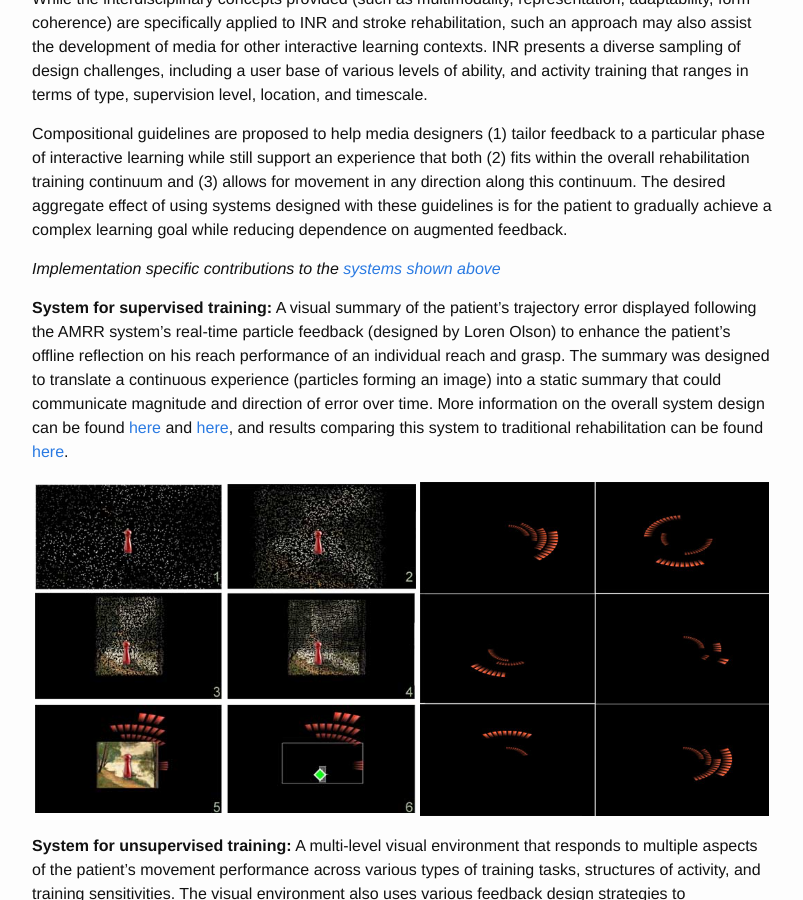
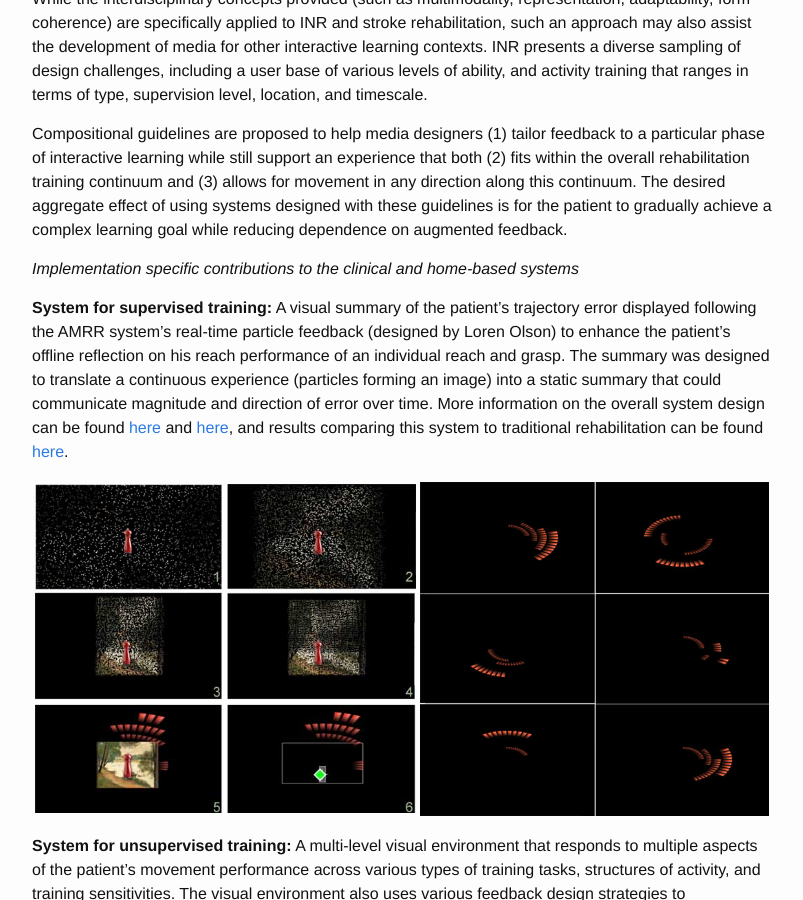
Before and after one commit to nicolelehrer/nicolelehrer.github.io, a Jekyll site: the page built from feedback.md, in a window 1280 px wide and 900 px high, scrolled down 1343 px. Shown: the whole window, without its empty margins (238-1041 px from the left). Built offline with Jekyll 4.4.1, drawn with Linux system fonts in a browser that asks for light colours.

Commit message:
removed internal hyperlink

```diff
--- a/feedback.md
+++ b/feedback.md
@@ -27,7 +27,7 @@ While the interdisciplinary concepts provided (such as multimodality, representa
 
 Compositional guidelines are proposed to help media designers (1) tailor feedback to a particular phase of interactive learning while still support an experience that both (2) fits within the overall rehabilitation training continuum and (3) allows for movement in any direction along this continuum. The desired aggregate effect of using systems designed with these guidelines is for the patient to gradually achieve a complex learning goal while reducing dependence on augmented feedback.
 
-*Implementation specific contributions to the [systems shown above](#systems)*
+*Implementation specific contributions to the clinical and home-based systems*
 
 **System for supervised training:** A visual summary of the patient’s trajectory error displayed following the AMRR system’s real-time particle feedback (designed by Loren Olson) to enhance the patient’s offline reflection on his reach performance of an individual reach and grasp. The summary was designed to translate a continuous experience (particles forming an image) into a static summary that could communicate magnitude and direction of error over time. More information on the overall system design can be found [here](http://www.jneuroengrehab.com/content/8/1/51 "Exploring the bases for a mixed reality stroke rehabilitation system, Part I: A unified approach for representing action, quantitative evaluation, and interactive feedback") and [here](http://www.jneuroengrehab.com/content/8/1/54 "Exploring the bases for a mixed reality stroke rehabilitation system, Part II: Design of Interactive Feedback for upper limb rehabilitation"), and results comparing this system to traditional rehabilitation can be found [here](http://nnr.sagepub.com/content/27/4/306.short "Adaptive Mixed Reality Rehabilitation Improves Quality of Reaching Movements More Than Traditional Reaching Therapy Following Stroke").
 
```
